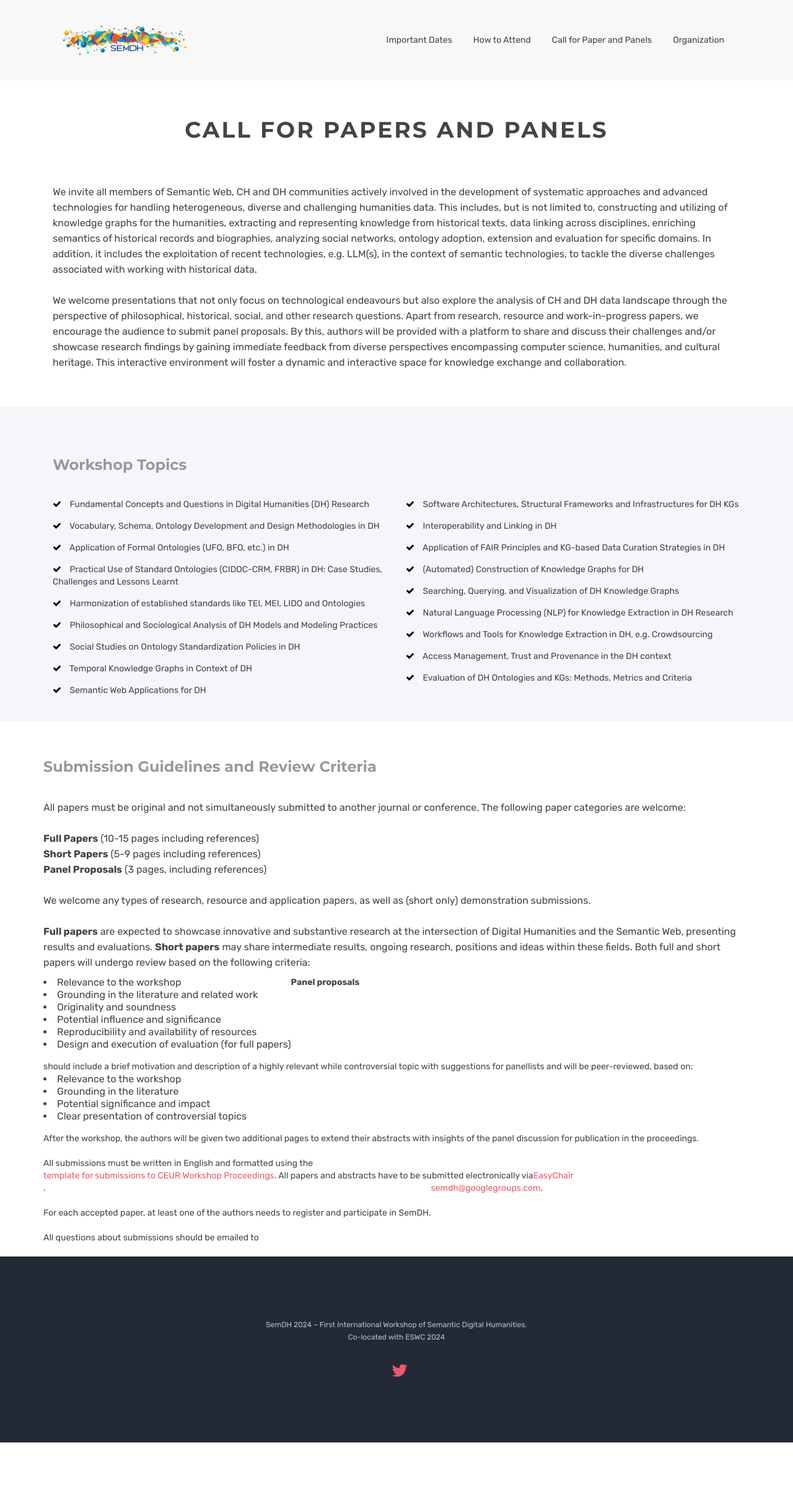
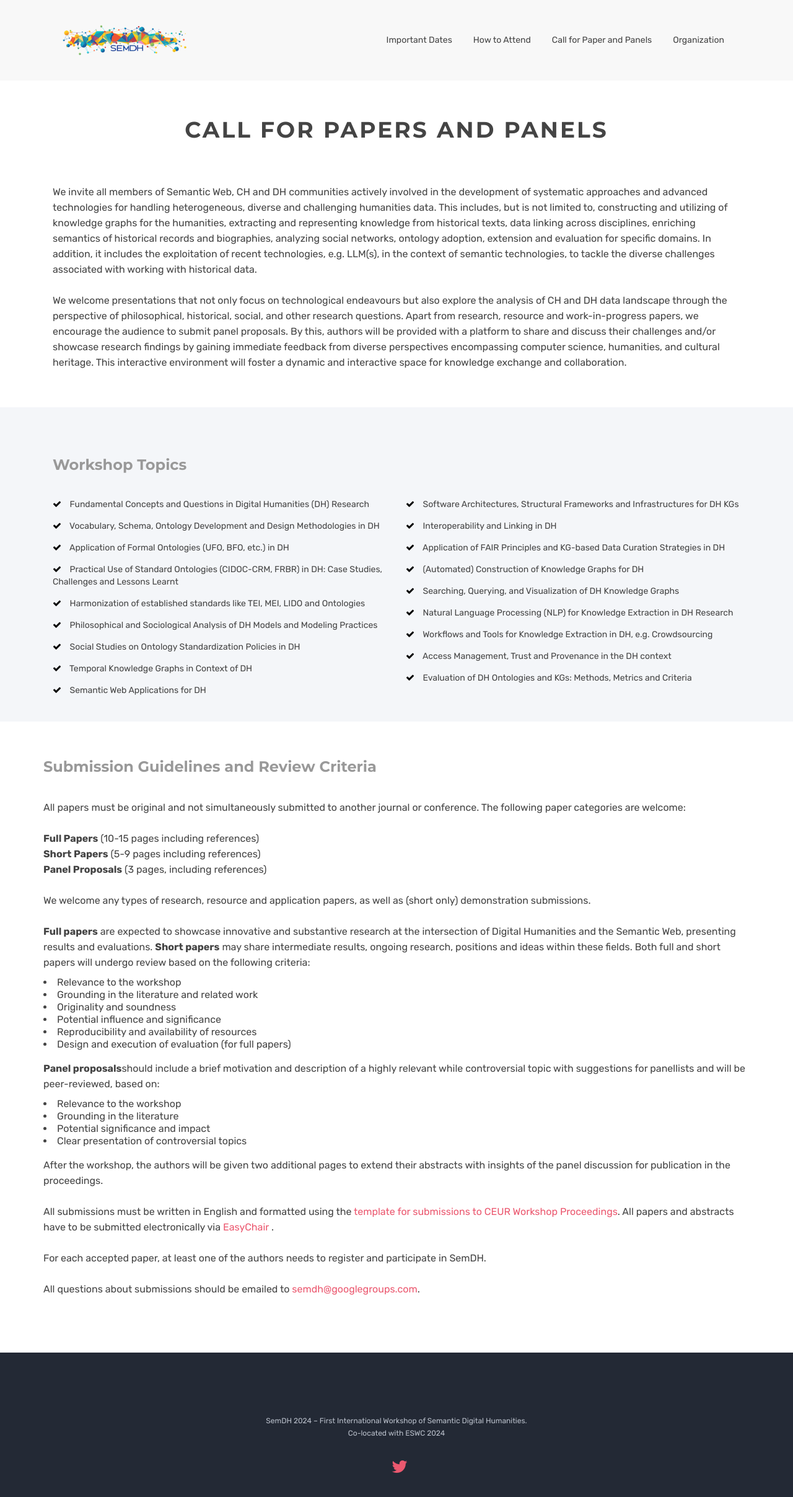
Before and after one commit to SemDH/semdh.github.io, a Jekyll site: the page built from callforpapers.html, in a window 1280 px wide. Shown: the top 2415 px of the page at 62% size. Built offline with Jekyll 4.4.1, drawn with Linux system fonts in a browser that asks for light colours.

```diff
--- a/callforpapers.html
+++ b/callforpapers.html
@@ -167,7 +167,7 @@ canonical: https://semdh.github.io
         We welcome any types of research, resource and application papers, as
         well as (short only) demonstration submissions. <br />
         <br />
-        <strong>Full papers</strong> are expected to showcase innovative and substantive research at the intersection of Digital Humanities and the Semantic Web, presenting results and evaluations. <strong>Short papers</strong> may share intermediate results, ongoing research, positions and ideas within these fields. Both full and short papers will undergo review based on the following criteria:
+        <strong>Full papers</strong> are expected to showcase innovative and substantive research at the intersection of Digital Humanities and the Semantic Web, presenting results and evaluations. <strong>Short papers</strong> may share intermediate results, ongoing research, positions and ideas within these fields. Both full and short papers will undergo review based on the following criteria: </p>
 
         <ul class="unorderedlist">
           <li>Relevance to the workshop</li>
@@ -178,9 +178,9 @@ canonical: https://semdh.github.io
           <li>Design and execution of evaluation (for full papers)</li>
         </ul>
 
-        <strong>Panel proposals</strong>should include a brief motivation
+        <p class="lead"><strong>Panel proposals</strong>should include a brief motivation
         and description of a highly relevant while controversial topic with
-        suggestions for panellists and will be peer-reviewed, based on:
+        suggestions for panellists and will be peer-reviewed, based on: </p>
 
         <ul class="unorderedlist">
           <li>Relevance to the workshop</li>
@@ -189,7 +189,7 @@ canonical: https://semdh.github.io
           <li>Clear presentation of controversial topics</li>
         </ul>
 
-        After the workshop, the authors will be given two additional pages to extend their
+        <p class="lead">After the workshop, the authors will be given two additional pages to extend their
         abstracts with insights of the panel discussion for publication in the
         proceedings. <br />
         <br />
```
